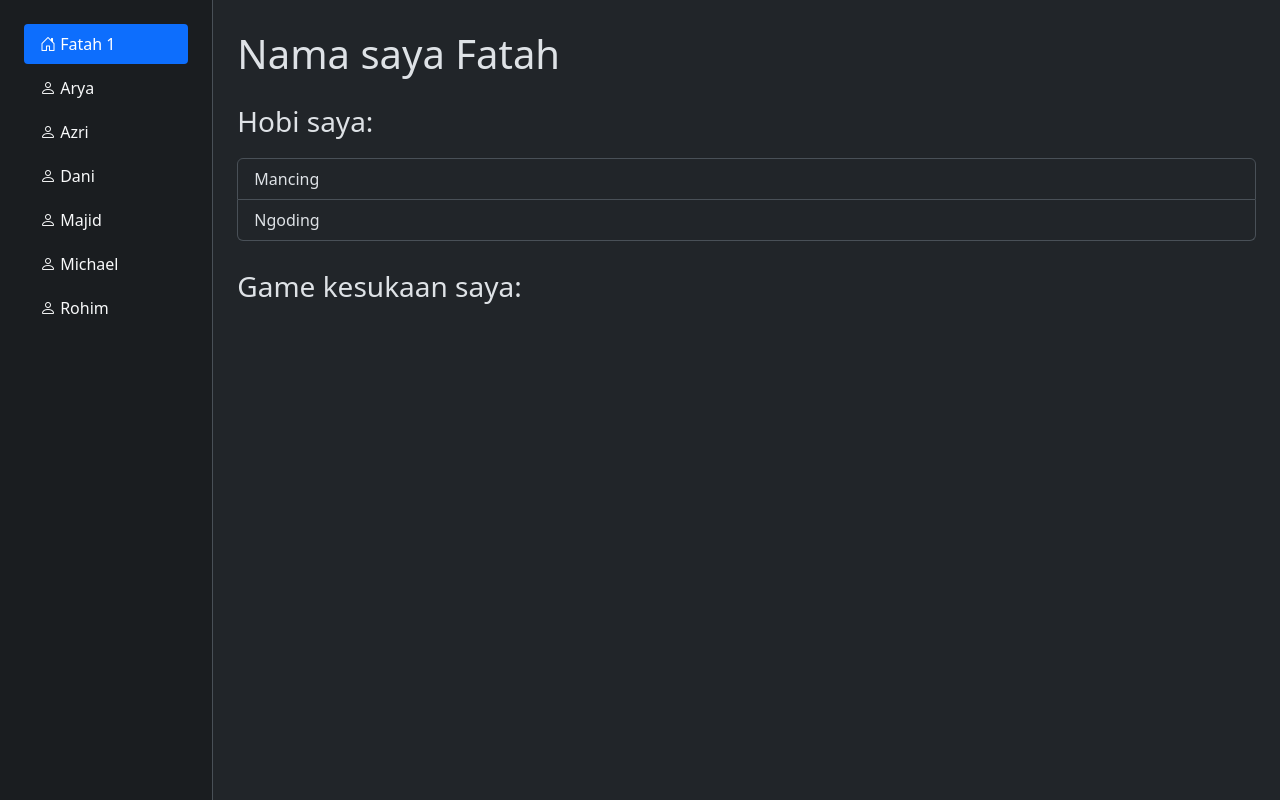
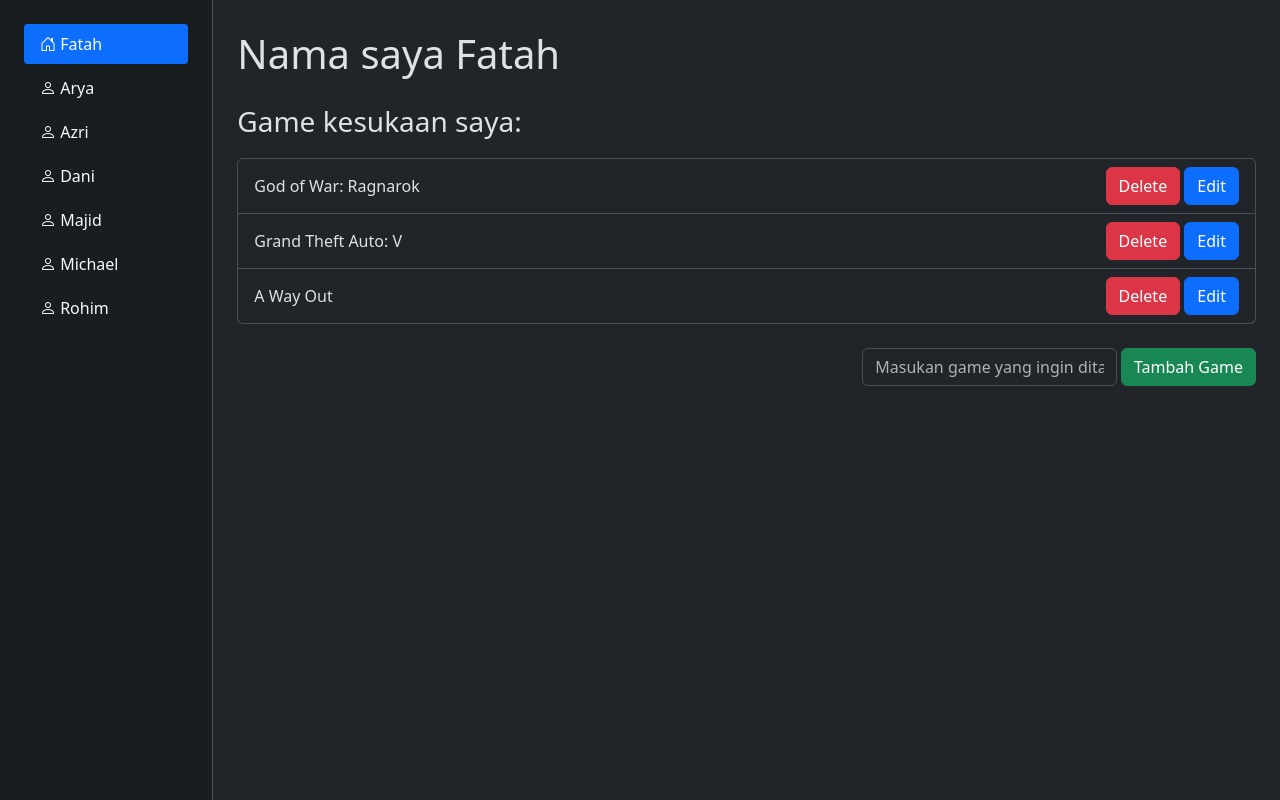
Before and after one commit to ngalong-ngoding/ngalong-gudang, a PHP site: page /ngalong-gudang/fatah in a window 1280 px wide. Run offline with PHP 8.4, Linux system fonts and the light colour scheme; data that the repository does not hold is empty.

Commit message:
add feature create, edit and delete

```diff
--- a/controllers/FatahController.php
+++ b/controllers/FatahController.php
@@ -10,10 +10,62 @@ class FatahController
 {
     public function index()
     {
-        $fatahModel = new Fatah();
-        $data = $fatahModel->getAllData();
+        $fatah = new Fatah();
         // Ini code yang baru ditambahin, fungsinya buat nyiapin variable buat digunain di views/fatah.php
-        $games = $fatahModel->getAllGames();
+        $games = $fatah->getAllGames();
         include "./views/fatah.php";
     }
+
+    public function store()
+    {
+        // Ini kayak ngasih logic (ada yang ngepost pake name submit gak?)
+        if (isset($_POST["submit"])) {
+            // Ini logic buat nambah data
+            $fatah = new Fatah();
+            // Ini nyimpen hasil ketikan kita di input yang <input name="game" />
+            $game = $_POST["game"];
+            // Ini masukin inputan ke model (tambahGame)
+            $fatah->tambahGame($game);
+            // Buat balik lagi ke hamalan awal
+            header("Location: fatah");
+        }
+    }
+
+    public function delete()
+    {
+        $fatah = new Fatah();
+        // mengambil ID dari query
+        $id = $_GET["id"] ?? null;
+
+        if ($id) {
+            $deleted = $fatah->hapusGame($id);
+            if ($deleted) {
+                header("Location: fatah");
+                exit;
+            } else {
+                echo "Game tidak ditemukan.";
+            }
+        } else {
+            echo "ID tidak valid.";
+        }
+    }
+
+    public function edit()
+    {
+        $fatah = new Fatah();
+        $id = $_GET["id"] ?? null;
+        $newGame = $_POST["game"];
+
+        if ($id && $newGame) {
+            $updated = $fatah->editGame($id, $newGame);
+            if ($updated) {
+                header("Location: fatah");
+                exit;
+            } else {
+                echo "Game tidak ditemukan";
+            }
+        } else {
+            echo "ID atau nama game tidak valid";
+        }
+    }
 }
--- a/includes/sidebar.php
+++ b/includes/sidebar.php
@@ -2,7 +2,7 @@
     <ul class="nav nav-pills flex-column gap-1">
         <li class="nav-item">
             <a href="fatah" class="nav-link rounded-1 <?php echo isset($_GET["route"]) && $_GET["route"] == 'fatah' ? 'active' : 'text-light-emphasis'; ?>">
-                <i class="bi bi-house-door"></i> Fatah <?php echo isset($_GET["route"]) && $_GET["route"] ?>
+                <i class="bi bi-house-door"></i> Fatah
             </a>
         </li>
         <li class="nav-item">
--- a/index.php
+++ b/index.php
@@ -8,6 +8,9 @@ $fatahController = new FatahController();
 
 $routes = [
     "fatah" => [$fatahController, "index"],
+    "fatah/store" => [$fatahController, "store"],
+    "fatah/delete" => [$fatahController, "delete"],
+    "fatah/edit" => [$fatahController, "edit"],
     // nanti kalau mau ditambahin berarti
     // "routenya" => [$namaController, "index"];
 ];
--- a/models/Fatah.php
+++ b/models/Fatah.php
@@ -4,24 +4,78 @@
 
 // Misalnya kita panggil getAllData() maka nantinya kita akan ngehasilin data [["id" => 1, "hobby" => "Mancing"],...] semua data yang ada setelah kata return
 
+// Ini digunain buat mulai session (semacam tempat menyimpan data sementara)
+session_start();
+
 class Fatah
 {
-    // Ini kayak fungsi untuk ambil semua list data
-    public function getAllData()
+
+    // Ini untuk ngebuat variable didalam model
+    private $daftarGame = [];
+
+    // Kalau gak salah construct ini supaya kita bisa edit edit variable diatas
+    public function __construct()
     {
-        return [
-            ["id" => 1, "hobby" => "Mancing"],
-            ["id" => 2, "hobby" => "Ngoding"] // gak cuman id sama hobby, kalau mau ditambah yang lain juga gak masalah (ini contoh cuman 2)
-        ];
+        // In buat kasih logic, kalau misalnya data di session ada maka ambilnya disitu kalau gk ada bikin baru
+        if (isset($_SESSION["daftarGame"])) {
+            $this->daftarGame = $_SESSION["daftarGame"];
+        } else {
+            $this->daftarGame = [
+                ["id" => 1, "game" => "God of War: Ragnarok"],
+                ["id" => 2, "game" => "Grand Theft Auto: V"],
+                ["id" => 3, "game" => "A Way Out"],
+            ];
+        }
     }
 
-    // Ini kalau mau nambahin fungsi baru lagi (buat contoh) -> coba cek di controllers/FatahController.php (ada perubahan code)
+    // Ini kayak fungsi untuk ambil semua list data
     public function getAllGames()
     {
-        return [
-            ["id" => 11, "game" => "God of War: Ragnarok"],
-            ["id" => 22, "game" => "Grand Theft Auto: V"],
-            ["id" => 33, "game" => "A Way Out"],
+        return $this->daftarGame;
+    }
+
+    // Ini fungsi untuk nambah ke daftar game
+    public function tambahGame($game)
+    {
+        // count() fungsinya buat ambil berapa banyak data
+        $newId = count($this->daftarGame) + 1;
+        // Ini buat masukin game barang ke daftarGame
+        $this->daftarGame[] = [
+            "id" => $newId,
+            "game" => $game
         ];
+        // Sekaligus update penyimpanan di session tadi
+        $_SESSION["daftarGame"] = $this->daftarGame;
+    }
+
+    // Ini fungsi untuk hapus game dari daftarGame
+    public function hapusGame($id)
+    {
+        foreach ($this->daftarGame as $key => $game) {
+            if ($game["id"] == $id) {
+                // Hapus game dari daftar
+                unset($this->daftarGame[$key]);
+                // Update variable yang diatas
+                $this->daftarGame = array_values($this->daftarGame);
+                $_SESSION["daftarGame"] = $this->daftarGame;
+                return true;
+            }
+        }
+        return false;
+    }
+
+    // Ini fungsi untuk edit game
+    public function editGame($id, $newGame)
+    {
+        foreach ($this->daftarGame as $key => $game) {
+            if ($game["id"] == $id) {
+                // update nama game
+                $this->daftarGame[$key]["game"] = $newGame;
+                // Update variable yang diatas
+                $_SESSION["daftarGame"] = $this->daftarGame;
+                return true;
+            }
+        }
+        return false;
     }
 }
--- a/views/fatah.php
+++ b/views/fatah.php
@@ -13,25 +13,30 @@
             <?php include "./includes/sidebar.php" ?>
             <div class="col-10 p-4">
                 <p class="fs-1">Nama saya Fatah</p>
-                <p class="fs-3">Hobi saya:</p>
+                <p class="fs-3">Game kesukaan saya:</p>
                 <div class="list-group mb-4">
-                    <!-- Kalau kalian inget, ini tuh kayak looping while di code yang crud php sebelumnya -->
-                    <?php foreach ($data as $item): ?>
-                        <li class="list-group-item"><?php echo $item["hobby"] ?></li>
+                    <!-- Intinya ini buat ngelooping $games nya -->
+                    <!-- dibagian $games as $game ($games namanya harus sama kayak di controller tadi) kalau ($game nya ini bebas namanya apa aja) -->
+                    <?php foreach ($fatah->getAllGames() as $game): ?>
+                        <!-- trus liat dibagian echo $game["game" ("game" ini harus sama kayak di model tadi key nya)] -->
+                        <li class="list-group-item">
+                            <form method="POST" action=<?php echo "?route=fatah/edit&id=$game[id]" ?> class="d-flex justify-content-between align-items-center mb-0">
+                                <?php
+                                echo isset($_GET["edit"]) && $_GET["edit"] == $game["id"] ? "<input name='game' class='w-25 form-control' placeholder='Masukan game yang ingin ditambah' value='$game[game]' />" : $game["game"]
+                                ?>
+                                <div>
+                                    <?php echo "<a class='btn btn-danger' href='?route=fatah/delete&id=$game[id]'>Delete</a>" ?>
+                                    <?php echo isset($_GET["edit"]) && $_GET["edit"] == $game["id"] ? "<button class='btn btn-primary'>Save</button>" : "<a class='btn btn-primary' href='?edit=$game[id]'>Edit</a>" ?>
+                                </div>
+                            </form>
+                        </li>
                     <?php endforeach ?>
                     </ul>
                 </div>
-                <!-- Ini buat ngelooping yang $games tadi -->
-                <p class="fs-3">Game kesukaan saya:</p>
-                <div class="list-group">
-                    <!-- Intinya ini buat ngelooping $games nya -->
-                    <!-- dibagian $games as $game ($games namanya harus sama kayak di controller tadi) kalau ($game nya ini bebas namanya apa aja) -->
-                    <?php foreach ($gamess as $game): ?>
-                        <!-- trus liat dibagian echo $game["game" ("game" ini harus sama kayak di model tadi key nya)] -->
-                        <li class="list-group-item"><?php echo $game["game"] ?></li>
-                    <?php endforeach ?>
-                    </ul>
-                </div>
+                <form method="POST" action="?route=fatah/store" class="d-flex gap-1 justify-content-end">
+                    <input name="game" class="w-25 form-control" placeholder="Masukan game yang ingin ditambah" />
+                    <button type="submit" name="submit" class="btn btn-success">Tambah Game</button>
+                </form>
             </div>
         </div>
 </body>
```
